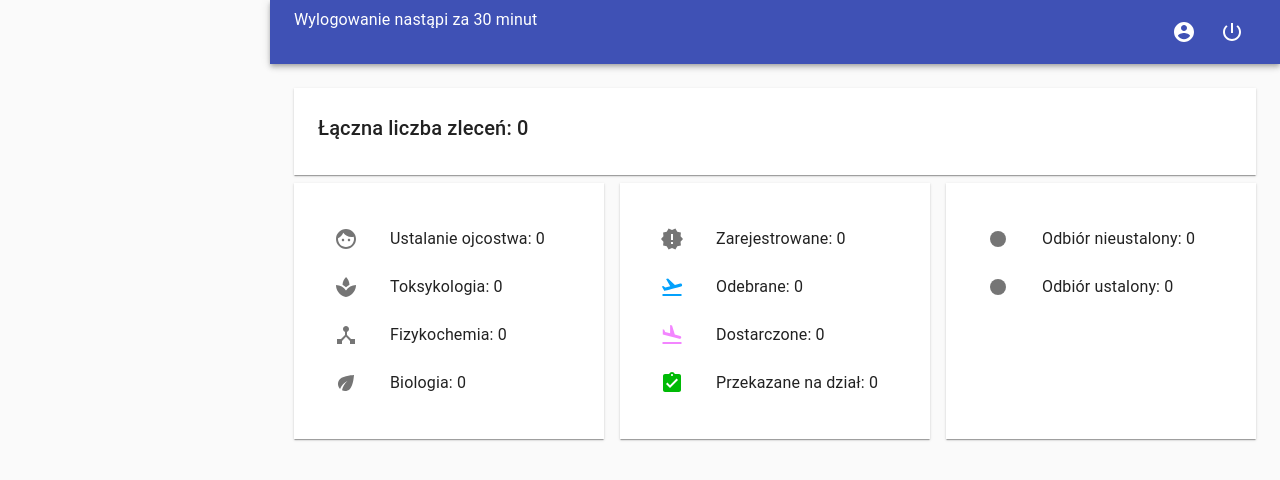
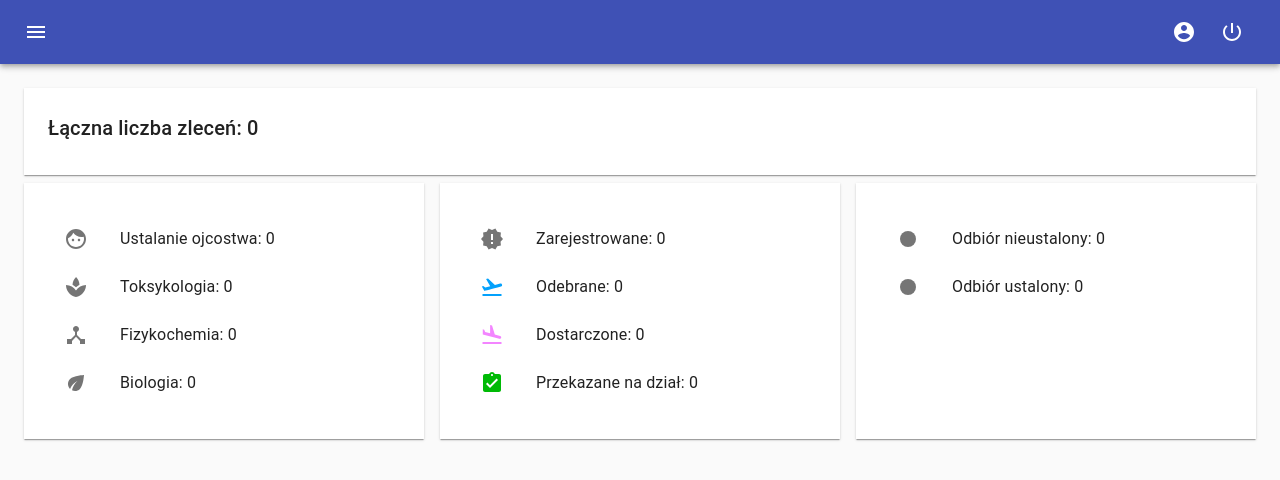
Before and after one commit to marcin-wiatrak/IGSLog, a React (Create React App) app: page /dashboard in a window 1280 px wide. Shown: the top 480 px of the page. Built offline with nearby package versions, Linux system fonts and the light colour scheme; no server answers; the database is empty; sample sign-in values are in the browser's storage; the HTML template or start-up script is replaced by a standard one.

Commit message:
drawer fix

```diff
--- a/package.json
+++ b/package.json
@@ -16,6 +16,7 @@
     "@testing-library/jest-dom": "^5.11.4",
     "@testing-library/react": "^11.1.0",
     "@testing-library/user-event": "^12.1.10",
+    "classnames": "^2.3.1",
     "date-fns": "^2.21.3",
     "eslint": "^7.24.0",
     "firebase": "^8.4.2",
--- a/src/Auth.js
+++ b/src/Auth.js
@@ -1,19 +1,26 @@
 import React, { useEffect, useState } from 'react';
 import fireDB from './Firebase';
+import moment from 'moment';
 
 export const AuthContext = React.createContext();
 
 export const AuthProvider = ({ children }) => {
   const [currentUser, setCurrentUser] = useState(null);
   const [pending, setPending] = useState(true);
+  const lsUser = localStorage.getItem('authToken');
 
   useEffect(() => {
     fireDB.auth().onAuthStateChanged((user) => {
       setCurrentUser(user);
-      if (user) localStorage.setItem('authToken', user.uid);
+      if (user) setLocalStorage(user);
       setPending(false);
     });
   }, []);
+
+  const setLocalStorage = (user) => {
+    localStorage.setItem('authToken', user.uid);
+    localStorage.setItem('logout', moment().add(30, 'minutes').format());
+  };
 
   if (pending) {
     return <>Loading...</>;
@@ -29,10 +36,3 @@ export const AuthProvider = ({ children }) => {
     </AuthContext.Provider>
   );
 };
-
-// const currentUserProfileRef = fireDB
-//   .database()
-//   .ref(`Users/${user.uid}`);
-// currentUserProfileRef.on('value', (snapshot) => {
-//   const result = snapshot.val();
-//   setCurrentUserProfile(result);
--- a/src/Components/MainWrapper/Header.js
+++ b/src/Components/MainWrapper/Header.js
@@ -10,14 +10,35 @@ import {
   Modal,
   Paper,
 } from '@material-ui/core';
-import { AccountCircle, PowerSettingsNew } from '@material-ui/icons';
+import {
+  AccountCircle,
+  PowerSettingsNew,
+  Menu as MenuIcon,
+} from '@material-ui/icons';
 import { useContext, useState } from 'react';
 import fireDB from '../../Firebase';
 import { Link, Redirect } from 'react-router-dom';
 import moment from 'moment';
 import { DataContext } from '../../Data';
+import classNames from 'classnames';
+
+const drawerWidth = 270;
 
 const useStyles = makeStyles((theme) => ({
+  appBar: {
+    transition: theme.transitions.create(['margin', 'width'], {
+      easing: theme.transitions.easing.sharp,
+      duration: theme.transitions.duration.leavingScreen,
+    }),
+  },
+  appBarShift: {
+    width: `calc(100% - ${drawerWidth}px)`,
+    marginLeft: drawerWidth,
+    transition: theme.transitions.create(['margin', 'width'], {
+      easing: theme.transitions.easing.easeOut,
+      duration: theme.transitions.duration.enteringScreen,
+    }),
+  },
   lightIcon: {
     color: theme.palette.common.white,
   },
@@ -54,7 +75,7 @@ const useStyles = makeStyles((theme) => ({
   },
 }));
 
-const Header = ({ history }) => {
+const Header = ({ history, toggleMenuOpen, menuOpen }) => {
   const classes = useStyles();
   const { currentUserProfile } = useContext(DataContext);
 
@@ -89,13 +110,21 @@ const Header = ({ history }) => {
   }, 1000);
 
   return (
-    <AppBar position="static">
+    <AppBar
+      position="static"
+      className={classNames(classes.appBar, {
+        [classes.appBarShift]: menuOpen,
+      })}
+    >
       <Toolbar>
         <Grid container>
           <Grid item>
-            <Typography>
-              {`Wylogowanie nastąpi za ${logoutTime} minut`}
-            </Typography>
+            <IconButton
+              onClick={toggleMenuOpen}
+              edge="start"
+            >
+              <MenuIcon className={classes.lightIcon} />
+            </IconButton>
           </Grid>
           <Grid item sm />
           <Grid item>
--- a/src/Components/MainWrapper/MainWrapper.js
+++ b/src/Components/MainWrapper/MainWrapper.js
@@ -1,25 +1,47 @@
 import { CssBaseline, makeStyles } from '@material-ui/core';
 import Header from './Header';
 import SideMenu from './SideMenu';
+import { useState } from 'react';
+import classNames from 'classnames';
+
+const drawerWidth = 270;
 
 const useStyles = makeStyles((theme) => ({
-  main: {
-    paddingLeft: '270px',
-    width: '100%',
-  },
   content: {
     padding: theme.spacing(3),
+  },
+  appBar: {
+    transition: theme.transitions.create(['margin', 'width'], {
+      easing: theme.transitions.easing.sharp,
+      duration: theme.transitions.duration.leavingScreen,
+    }),
+  },
+  appBarShift: {
+    width: `calc(100% - ${drawerWidth}px)`,
+    marginLeft: drawerWidth,
+    transition: theme.transitions.create(['margin', 'width'], {
+      easing: theme.transitions.easing.easeOut,
+      duration: theme.transitions.duration.enteringScreen,
+    }),
   },
 }));
 
 const MainWrapper = ({ children }) => {
   const classes = useStyles();
+  const [menuOpen, setMenuOpen] = useState(false);
+
+  const toggleMenuOpen = () => setMenuOpen(!menuOpen);
+
   return (
     <>
-      <SideMenu />
-      <div className={classes.main}>
-        <Header />
-        <div className={classes.content}>{children}</div>
+      <SideMenu menuOpen={menuOpen} />
+      <Header toggleMenuOpen={toggleMenuOpen} menuOpen={menuOpen} />
+      <div
+        className={classNames(classes.content, classes.appBar, {
+          [classes.appBarShift]: menuOpen,
+        })}
+      >
+        {children}
       </div>
       <CssBaseline />
     </>
--- a/src/Components/MainWrapper/SideMenu.js
+++ b/src/Components/MainWrapper/SideMenu.js
@@ -1,4 +1,5 @@
 import {
+  Drawer,
   List,
   ListItem,
   ListItemIcon,
@@ -19,18 +20,22 @@ import { useContext } from 'react';
 import { checkPermissions } from '../../utils';
 import { DataContext } from '../../Data';
 
+const drawerWidth = 270;
+
 const useStyles = makeStyles((theme) => ({
   sideMenu: {
     display: 'flex',
     flexDirection: 'column',
     justifyContent: 'space-between',
+    height: '100%',
+  },
+  drawer: {
+    width: drawerWidth,
+    flexShrink: 0,
+  },
+  drawerPaper: {
+    width: drawerWidth,
     padding: '30px 0',
-    position: 'fixed',
-    left: 0,
-    width: '270px',
-    height: '100%',
-    backgroundColor: theme.palette.common.white,
-    boxShadow: theme.shadows[3],
   },
   'Mui-selectedd': {
     backgroundColor: theme.palette.primary.main,
@@ -46,12 +51,21 @@ const useStyles = makeStyles((theme) => ({
   },
 }));
 
-const SideMenu = () => {
+const SideMenu = ({ menuOpen }) => {
   const classes = useStyles();
   const { currentUserProfile } = useContext(DataContext);
   if (!currentUserProfile) return null;
   return (
     <>
+      <Drawer
+        variant="persistent"
+        anchor="left"
+        open={menuOpen}
+        className={classes.drawer}
+        classes={{
+          paper: classes.drawerPaper,
+        }}
+      >
         <div className={classes.sideMenu}>
           <List component="nav">
             <ListItem
@@ -138,6 +152,7 @@ const SideMenu = () => {
             )}
           </List>
         </div>
+      </Drawer>
     </>
   );
 };
--- a/src/Views/Dashboard.js
+++ b/src/Views/Dashboard.js
@@ -13,15 +13,15 @@ import {
 import React, { useContext } from 'react';
 import { DataContext } from '../Data';
 import {
-  AllInclusive,
   AssignmentTurnedIn,
   DeviceHub,
   Eco,
-  Face, FiberManualRecord,
+  Face,
+  FiberManualRecord,
   FlightLand,
   FlightTakeoff,
   NewReleases,
-  Spa
+  Spa,
 } from '@material-ui/icons';
 
 const useStyles = makeStyles((theme) => ({
```
Also changed, not shown: 1 other file (tests, documents, lock files or other folders). Lines whose indentation alone changed are shown as unchanged.
